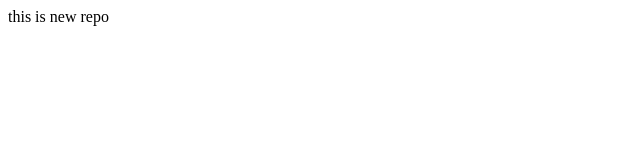
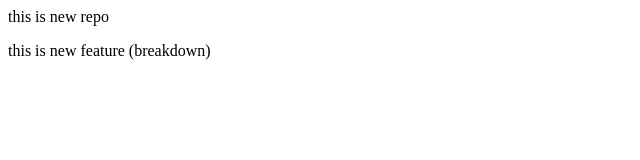
Before and after one commit to Arunkumar260703/localrepo, a plain HTML site: page index.html in a window 1280 px wide. Shown: the whole page, without its empty margins (0-640 px from the left). Drawn offline with Linux system fonts and the light colour scheme.

Commit message:
add breakdown

```diff
--- a/index.html
+++ b/index.html
@@ -1 +1,2 @@
 <p> this is new repo</p>
+<p>this is new feature (breakdown)</p>
```
